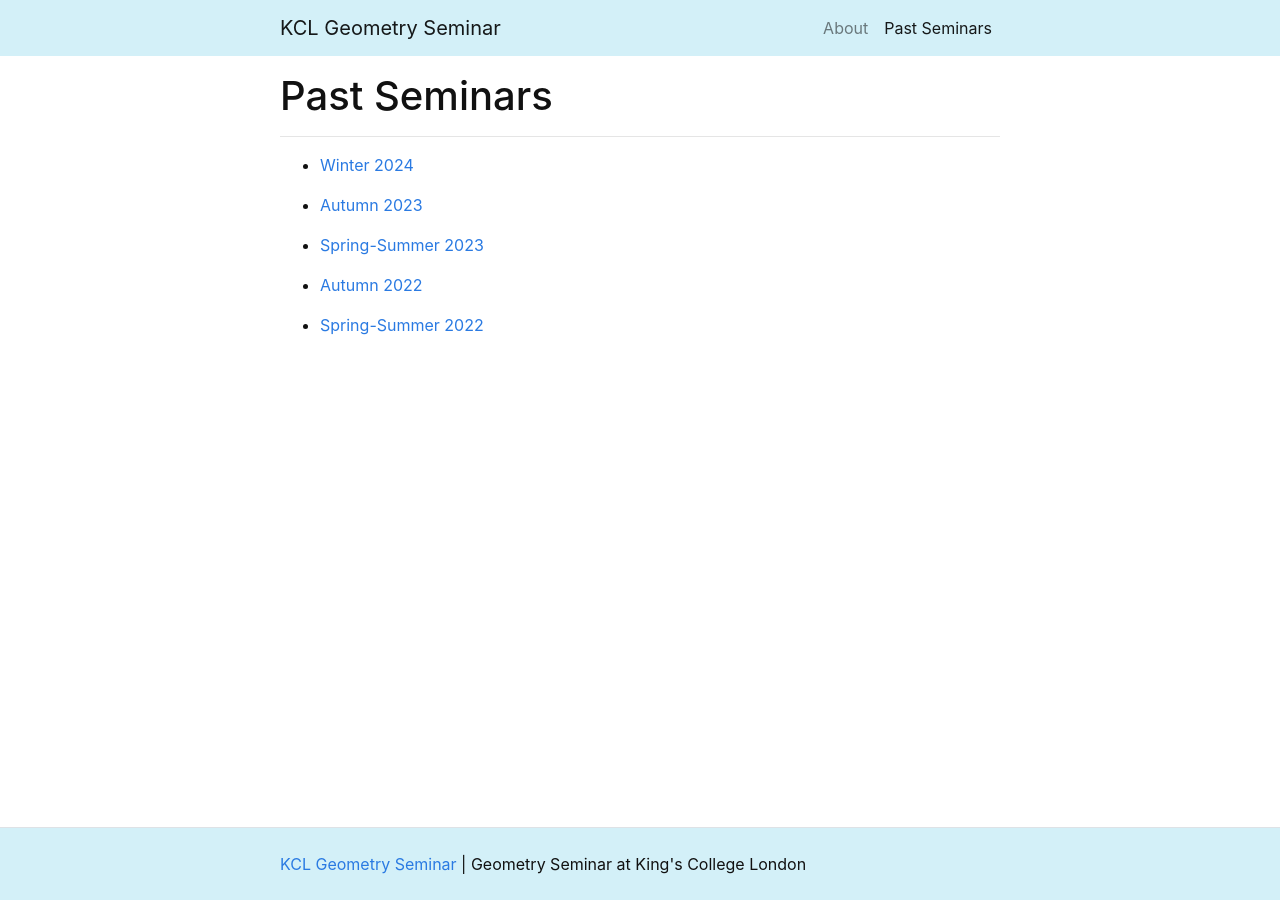
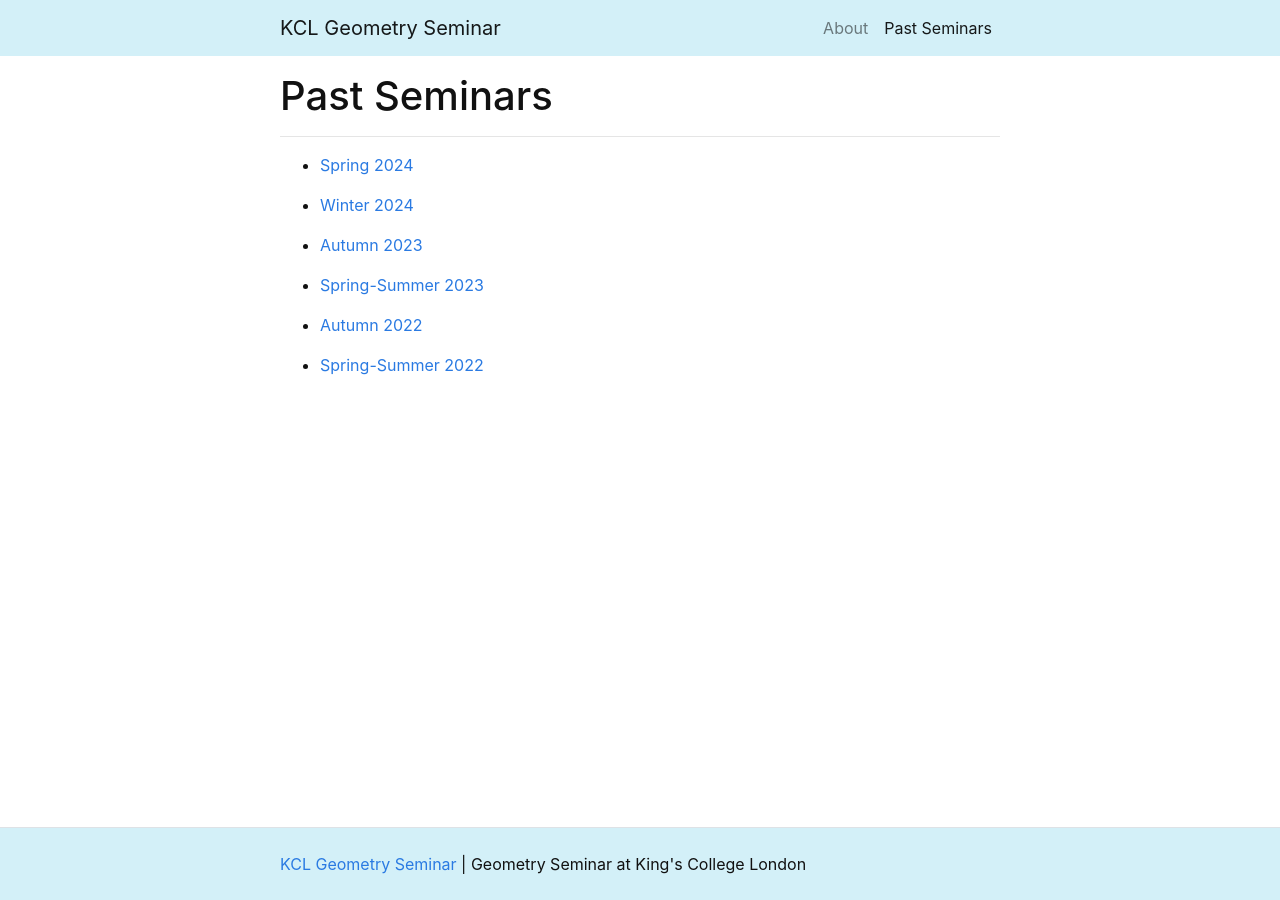
Before and after one commit to kcl-geometry-seminar/kcl-geometry-seminar.github.io, a Jekyll site: the page built from pages/past.md, in a window 1280 px wide. Built offline with Jekyll 4.4.1, drawn with Linux system fonts in a browser that asks for light colours; a script that is not in the unit is left out.

Commit message:
Update past.md

```diff
--- a/pages/past.md
+++ b/pages/past.md
@@ -5,6 +5,8 @@ nav_order: 2
 ---
 
 ----------------------------------------------------------------
+
+* [Spring 2024](/spring2024.html)
 
 * [Winter 2024](/w2024.html)
 
```
